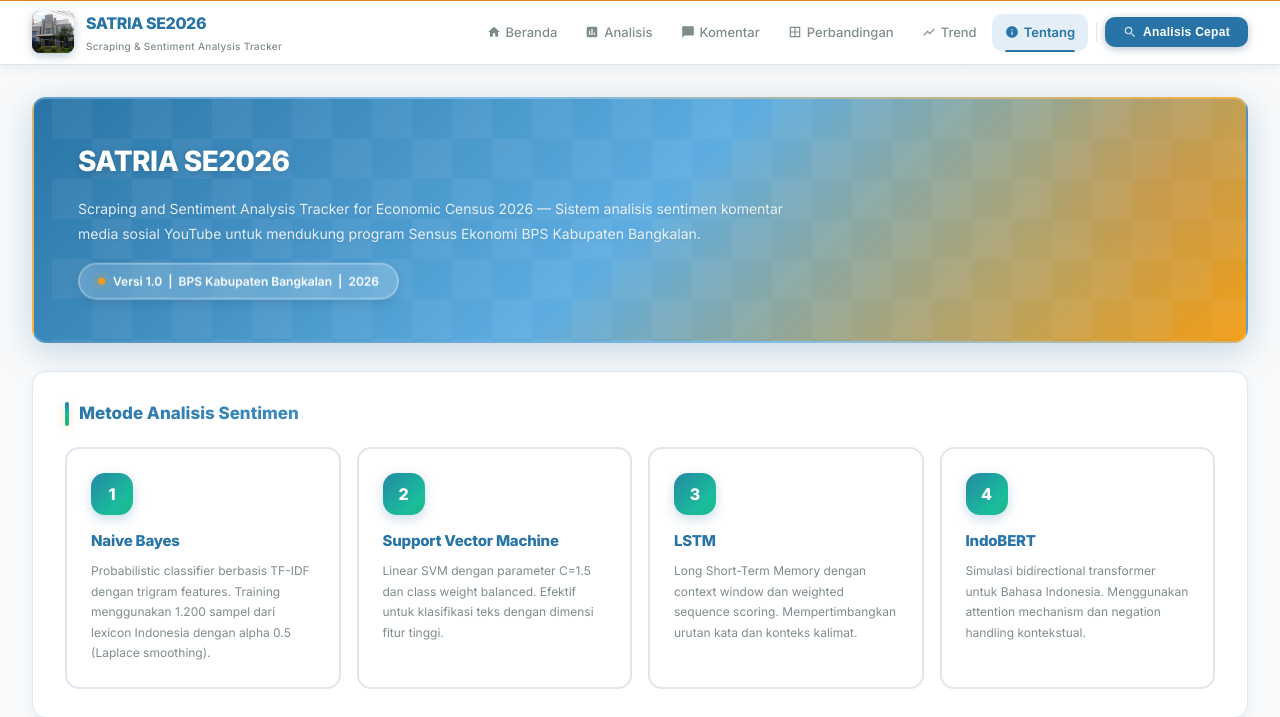
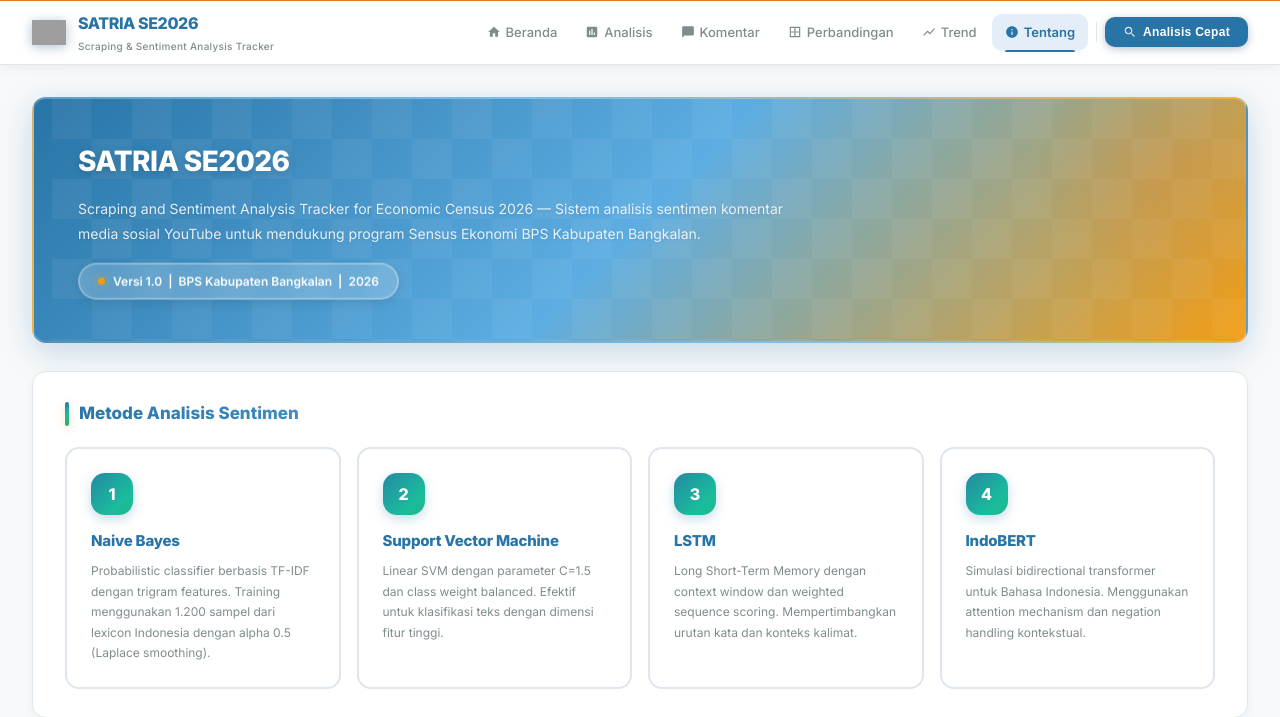
Before and after one commit to Wahyu402191/SATRIA-SE2026, a Flask app: page /about in a window 1280 px wide. Shown: the part 141-858 px from the top of the page. Run offline with Flask 3, Linux system fonts and the light colour scheme; grey boxes are pictures that could not be loaded.

Commit message:
Fix: Logo navbar 34px transparan, support PNG logo, fallback ke JPG

```diff
--- a/templates/base.html
+++ b/templates/base.html
@@ -197,23 +197,23 @@
             text-decoration: none;
         }
         .brand-mark {
-            width: 42px; height: 42px; flex-shrink: 0;
-            background: var(--primary-dark); /* Sama dengan warna header */
-            border-radius: 8px;
+            width: 34px; height: 34px; flex-shrink: 0; /* ← ubah angka ini untuk resize */
+            background: transparent;                    /* transparan = support PNG logo */
             display: flex; align-items: center; justify-content: center;
-            transition: transform .25s, box-shadow .25s;
-            box-shadow: 0 3px 10px rgba(27,79,114,.3);
+            transition: transform .25s, filter .25s;
+            filter: drop-shadow(0 2px 6px rgba(27,79,114,.35));
         }
         .navbar-brand:hover .brand-mark {
-            transform: translateY(-2px) scale(1.05);
-            box-shadow: 0 6px 16px rgba(27,79,114,.4);
+            transform: translateY(-2px) scale(1.06);
+            filter: drop-shadow(0 4px 12px rgba(27,79,114,.5));
         }
+        /* PNG/JPG logo image */
         .brand-mark img {
             width: 100%; height: 100%;
-            object-fit: cover;
-            border-radius: 8px;
+            object-fit: contain;   /* contain = tidak terpotong, proporsi terjaga */
+            border-radius: 0;      /* tidak ada border-radius → logo PNG transparan mulus */
         }
-        .brand-mark svg { width: 24px; height: 24px; fill: #fff; }
+        .brand-mark svg { width: 22px; height: 22px; fill: var(--primary); }
         .brand-text-main {
             font-size: 16px; font-weight: 800;
             color: var(--primary); letter-spacing: -.4px;
@@ -741,7 +741,7 @@
                      alt="Gedung BPS Kabupaten Bangkalan"
                      onerror="this.parentElement.innerHTML='<div class=\'inst-photo-placeholder\'><svg viewBox=\'0 0 24 24\'><path d=\'M19 3H5c-1.1 0-2 .9-2 2v14c0 1.1.9 2 2 2h14c1.1 0 2-.9 2-2V5c0-1.1-.9-2-2-2zm-7 14l-5-6 2.5-3 2.5 3 3.5-4.5L17 17H12z\'/></svg><span>Foto Gedung BPS Bangkalan</span></div>'">
                 {% else %}
-                <img src="/static/img/bps.png"
+                <img src="/static/img/bps-logo.png"
                      alt="Gedung BPS Kabupaten Bangkalan"
                      onerror="this.parentElement.innerHTML='<div class=\'inst-photo-placeholder\'><svg viewBox=\'0 0 24 24\'><path d=\'M19 3H5c-1.1 0-2 .9-2 2v14c0 1.1.9 2 2 2h14c1.1 0 2-.9 2-2V5c0-1.1-.9-2-2-2zm-7 14l-5-6 2.5-3 2.5 3 3.5-4.5L17 17H12z\'/></svg><span>Foto Gedung BPS Bangkalan</span></div>'">
                 {% endif %}
@@ -772,13 +772,13 @@
             <a href="/" class="navbar-brand">
                 <div class="brand-mark">
                     {% if config.get('STATIC_FOLDER') %}
-                    <img src="{{ url_for('static', filename='img/bps-bangkalan.jpg') }}"
-                         alt="Logo BPS Bangkalan"
-                         onerror="this.outerHTML='<svg viewBox=\'0 0 24 24\' fill=\'currentColor\'><path d=\'M3 3h18v2H3V3zm0 4h18v2H3V7zm0 4h12v2H3v-2zm0 4h18v2H3v-2zm0 4h12v2H3v-2z\'/></svg>'">
+                    <img src="{{ url_for('static', filename='img/bps-logo.png') }}"
+                         alt="Logo BPS"
+                         onerror="this.src='{{ url_for('static', filename='img/bps-bangkalan.jpg') }}'">
                     {% else %}
-                    <img src="/static/img/bps-bangkalan.jpg"
-                         alt="Logo BPS Bangkalan"
-                         onerror="this.outerHTML='<svg viewBox=\'0 0 24 24\' fill=\'currentColor\'><path d=\'M3 3h18v2H3V3zm0 4h18v2H3V7zm0 4h12v2H3v-2zm0 4h18v2H3v-2zm0 4h12v2H3v-2z\'/></svg>'">
+                    <img src="/static/img/bps-logo.png"
+                         alt="Logo BPS"
+                         onerror="this.src='/static/img/bps-bangkalan.jpg'">
                     {% endif %}
                 </div>
                 <div>
```
